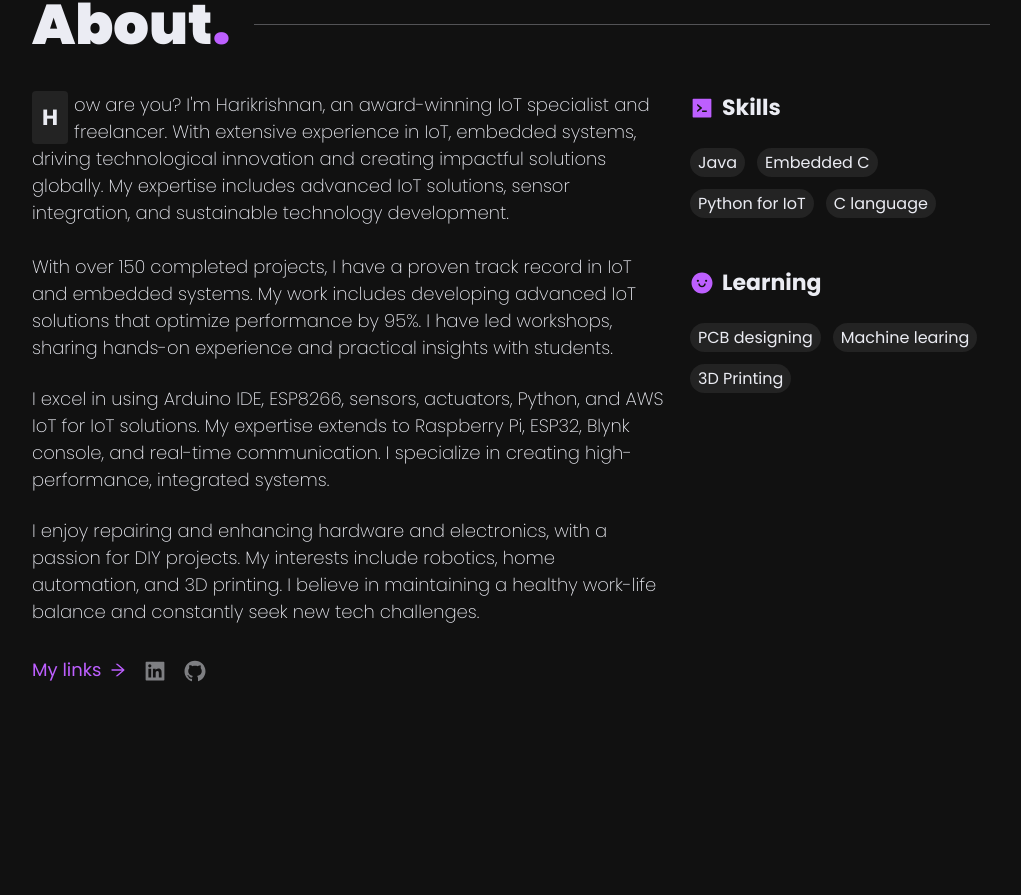
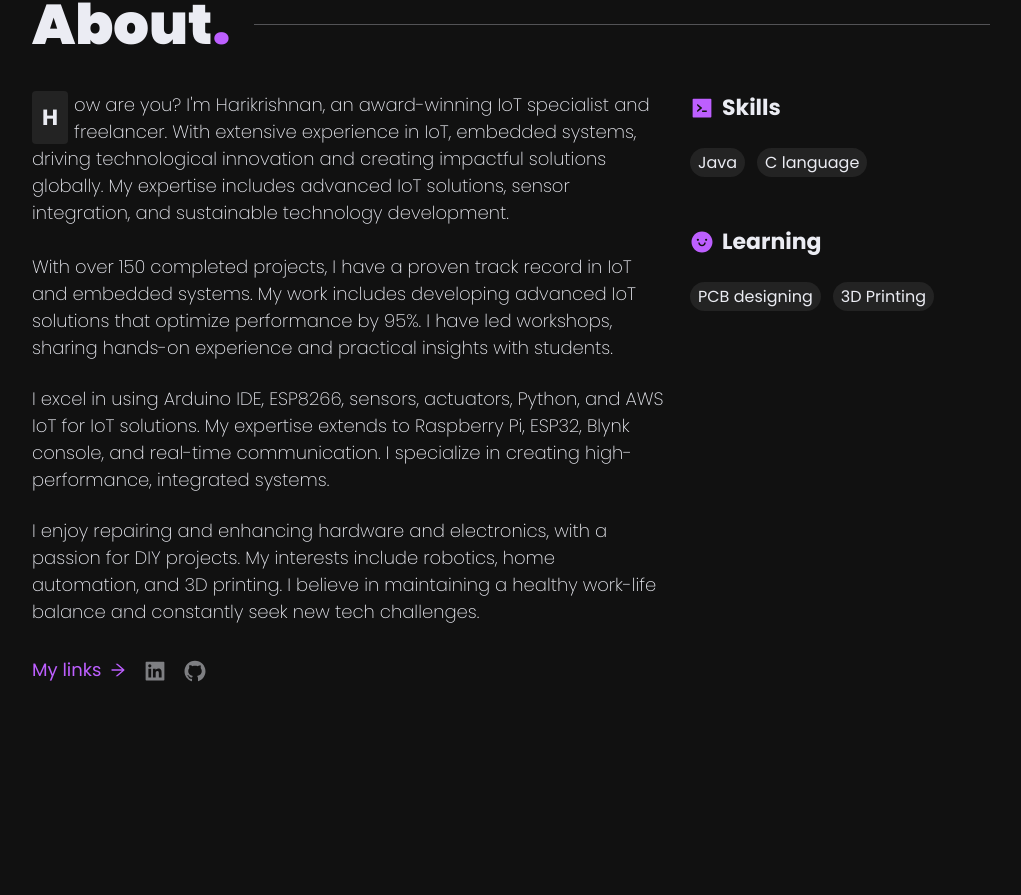
Before and after one commit to HariHK22/harikrishnan, a Next.js app: page / in a window 1280 px wide. Shown: the part 1207-2102 px from the top of the page, without its empty margins (159-1180 px from the left). Built offline with nearby package versions, Linux system fonts and the light colour scheme.

Commit message:
Update Stats.tsx

```diff
--- a/components/home/about/Stats.tsx
+++ b/components/home/about/Stats.tsx
@@ -13,8 +13,6 @@ export const Stats = () => {
           </h4>
           <div className={styles.statGrid}>
             <span className="chip">Java</span>
-            <span className="chip">Embedded C</span>
-            <span className="chip">Python for IoT</span>
             <span className="chip">C language</span>
           </div>
         </div>
@@ -27,7 +25,6 @@ export const Stats = () => {
           </h4>
           <div className={styles.statGrid}>
             <span className="chip">PCB designing</span>
-            <span className="chip">Machine learing</span>
             <span className="chip">3D Printing</span>
           </div>
         </div>
```
